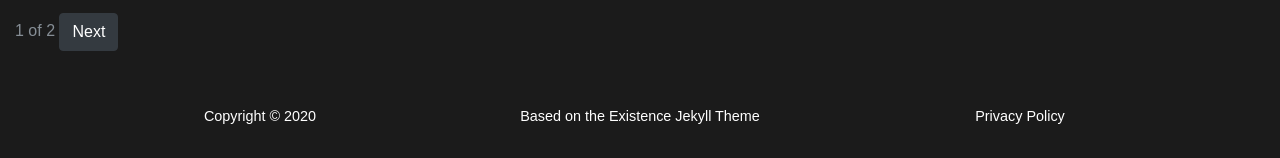
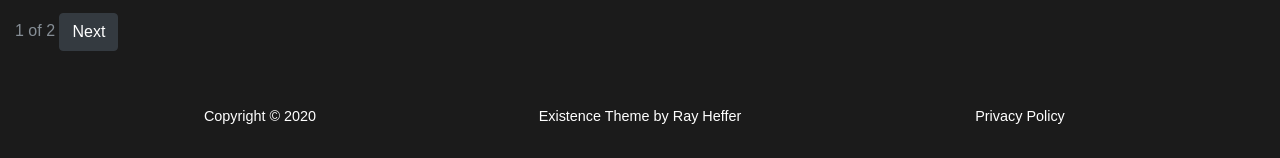
Before and after one commit to XMMR12/existence, a Jekyll site: the page built from index.html, in a window 1280 px wide and 900 px high, scrolled down 2523 px. Shown: the part 739-897 px from the top of the window. Built offline with Jekyll 4.4.1, drawn with Linux system fonts in a browser that asks for light colours; some web fonts are replaced; the list of posts is cut into pages by our own code.

Commit message:
Footer link for theme

```diff
--- a/_includes/footer.html
+++ b/_includes/footer.html
@@ -6,7 +6,7 @@
               <span class="copyright">{{ site.data.default.copyright }}</span>
             </div>
             <div class="col-md-4">
-              <span class="copyright">Based on the Existence Jekyll Theme</span>
+              <span class="copyright"><a href="https://github.com/rayheffer/existence">Existence Theme by Ray Heffer</a></span>
             </div>
             <div class="col-md-4">
               <ul class="list-inline quicklinks">
```
